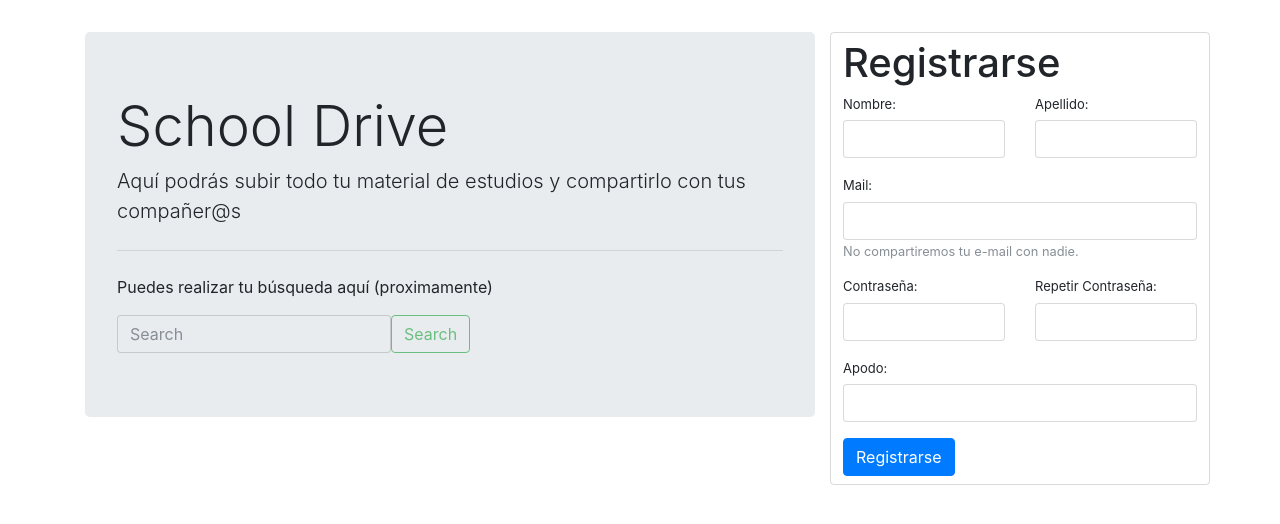
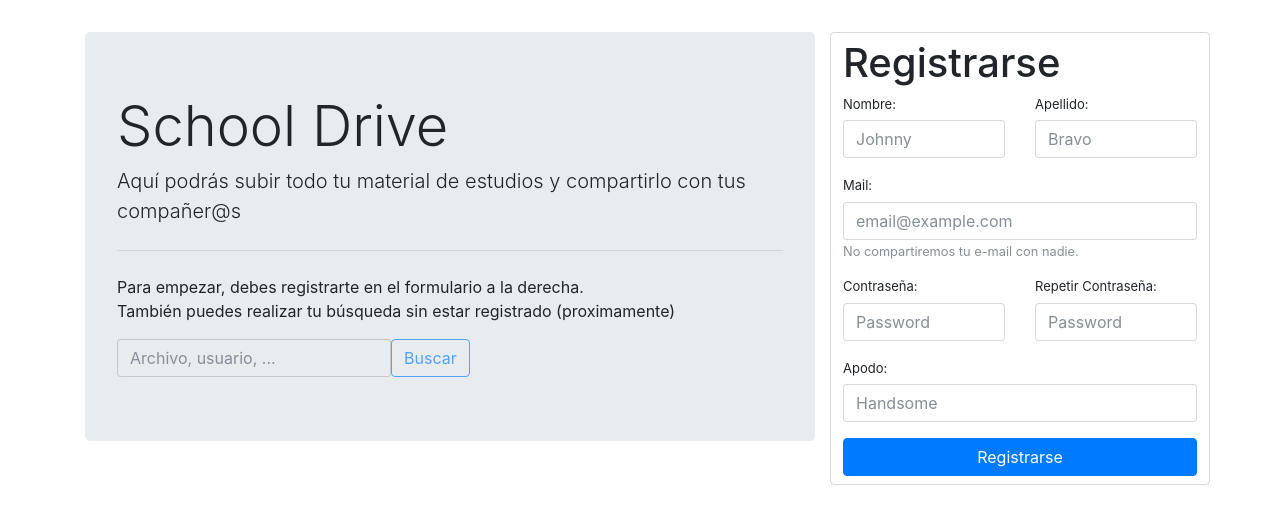
Before and after one commit to DCC-CC4401/SchoolDrive, a Django app: page / in a window 1280 px wide. Shown: the part 66-590 px from the top of the page. Run offline with Django 3.2, Linux system fonts and the light colour scheme; some libraries are stand-ins or nearby versions.

Commit message:
Pequeño error que se me había pasado

```diff
--- a/drive/templates/drive/index.html
+++ b/drive/templates/drive/index.html
@@ -24,11 +24,17 @@
                         </h1>
                         <p class="lead">Aquí podrás subir todo tu material de estudios y compartirlo con tus compañer@s</p>
                         <hr class="my-4">
-                        <p>Puedes realizar tu búsqueda aquí (proximamente)</p>
-                        <form class="form-inline" style="align-content: center;">
-                            <input class="form-control" type="search" name="buscar" placeholder="Search" aria-label="Search" disabled>
-                            <button class="btn btn-outline-success my-2 my-sm-0" type="submit" disabled>Search</button>
-                          </form>
+                        {% if user.is_authenticated %}
+                                Realiza tu búsqueda aquí:
+                            {% else %}
+                                <p> Para empezar, debes registrarte en el formulario a la derecha. <br>
+                                    También puedes realizar tu búsqueda sin estar registrado (proximamente)</p>
+                            {% endif %}
+
+                        <form class="form-inline">
+                            <input class="form-control" type="text" name="buscar" placeholder="Archivo, usuario, ..." aria-label="Search" disabled>
+                            <button class="btn btn-outline-primary my-2 my-sm-0" type="submit" disabled>Buscar</button>
+                        </form>
                       </div>
                 </div>
 
@@ -44,12 +50,12 @@
                         <div class="row form-group">
                             <div class="col">
                                 <label for="nombre_usuario" style="font-size: small;">Nombre: </label>
-                                <input type="text" class="form-control" id=nombre_usuario name="Nombre" required>
+                                <input type="text" class="form-control" id=nombre_usuario name="Nombre" placeholder="Johnny" required>
                                 <span id="nombreError" >Debes ingresar un nombre válido</span>
                             </div>
                             <div class="col">
                                 <label for="Apellido" style="font-size: small;">Apellido: </label>
-                                <input type="text" class="form-control" id="Apellido" name="Apellido" required>
+                                <input type="text" class="form-control" id="Apellido" name="Apellido" placeholder="Bravo" required>
                                 <span id="apellidoError">Debes ingresar tu apellido</span>
                             </div>
                         </div>
@@ -57,7 +63,7 @@
                         <div class="row form-group">
                             <div class="col">
                                 <label for="mail" style="font-size: small;">Mail: </label>
-                                <input type="email" class="form-control" id="mail" name="mail" required>
+                                <input type="email" class="form-control" id="mail" name="mail" placeholder="email@example.com" required>
                                 <small id="emailHelp" class="form-text text-muted">No compartiremos tu e-mail con nadie.</small>
                                 <span id="mailError" >Debes ingresar un email válido</span>
                             </div>
@@ -66,12 +72,12 @@
                         <div class="row form-group">
                             <div class="col">
                                 <label for="contraseña" style="font-size: small;">Contraseña: </label>
-                                <input type="password" class="form-control" id="contraseña" name="contraseña" required>
+                                <input type="password" class="form-control" id="contraseña" name="contraseña" placeholder="Password" required>
                                 <span id="contraseñaErrorInput" >Debes ingresar una contraseña</span>
                             </div>
                             <div class="col">
                                 <label for="contraseña" style="font-size: small;">Repetir Contraseña: </label>
-                                <input type="password" class="form-control" id="contraseñaVerif" name="contraseña" required>
+                                <input type="password" class="form-control" id="contraseñaVerif" name="contraseña" placeholder="Password" required>
                                 <span id="contraseñaError" >Las contraseñas no son iguales</span>
                             </div>
                         </div>
@@ -79,12 +85,12 @@
                         <div class="row form-group">
                             <div class="col">
                                 <label for="apodo" style="font-size: small;">Apodo: </label>
-                                <input type="text" class="form-control" id="apodo" name="apodo" required>
+                                <input type="text" class="form-control" id="apodo" name="apodo" placeholder="Handsome" required>
                                 <span id="apodoError" >Debes ingresar un apodo válido</span>
                             </div>
                         </div>
 
-                        <button type="submit" name="register" class="btn btn-primary">Registrarse</button>
+                        <button type="submit" name="register" class="btn btn-primary btn-block">Registrarse</button>
                     </form>
                 </div>
                 {% endif %}
--- a/drive/templates/drive/profile.html
+++ b/drive/templates/drive/profile.html
@@ -41,7 +41,7 @@
                     </div>
                     <div class="col">
                         <label for="Nacimiento">Fecha de Nacimiento: </label>
-                        <input type="date" class="form-control" id="Nacimiento" name="Nacimiento" value="{{ user.fecha_nacimiento }}">
+                        <input type="date" class="form-control" id="Nacimiento" name="Nacimiento" value="{{ user.fecha_nacimiento|truncatewords:3 }}" required>
                     </div>
                 </div>
 
--- a/drive/views.py
+++ b/drive/views.py
@@ -69,7 +69,6 @@ def view_profile(request):
         usuario.apodo            = request.POST['Apodo']
         usuario.descripcion      = request.POST['Descripcion']
         usuario.fecha_nacimiento = request.POST['Nacimiento']
-        print(usuario.fecha_nacimiento)
         usuario.save()
         # Modifica valores
         messages.success(request, 'Se modificaron tus datos!')
```
